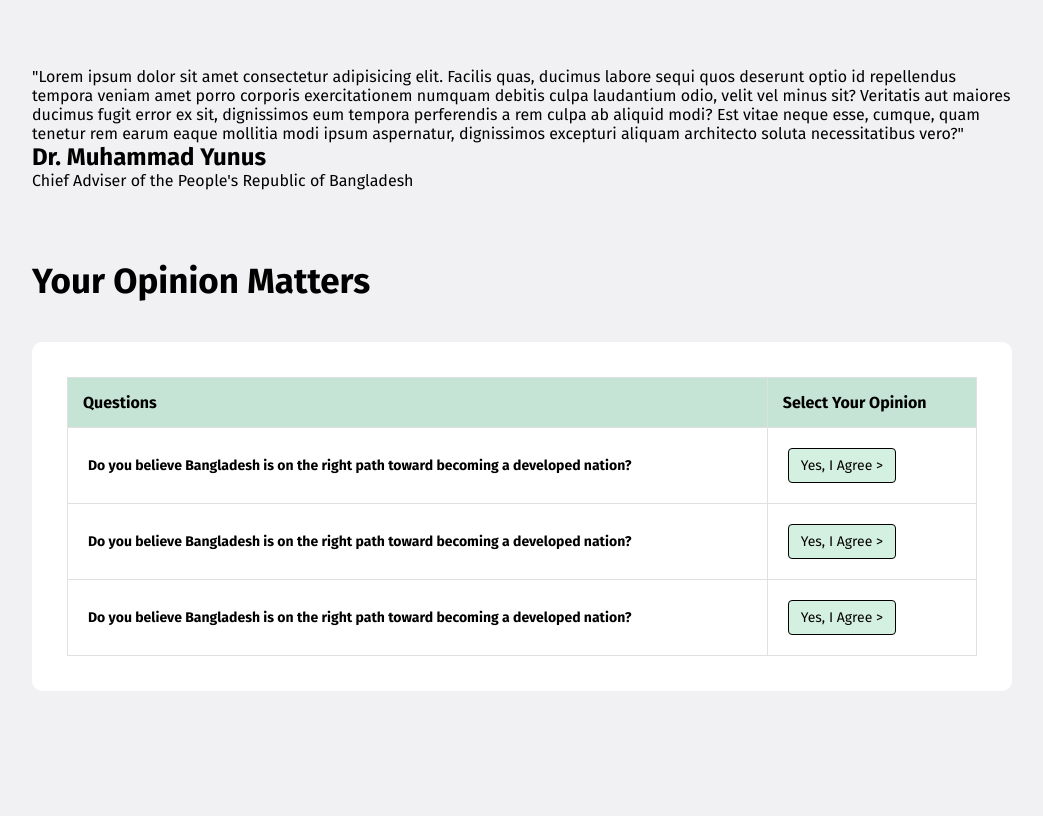
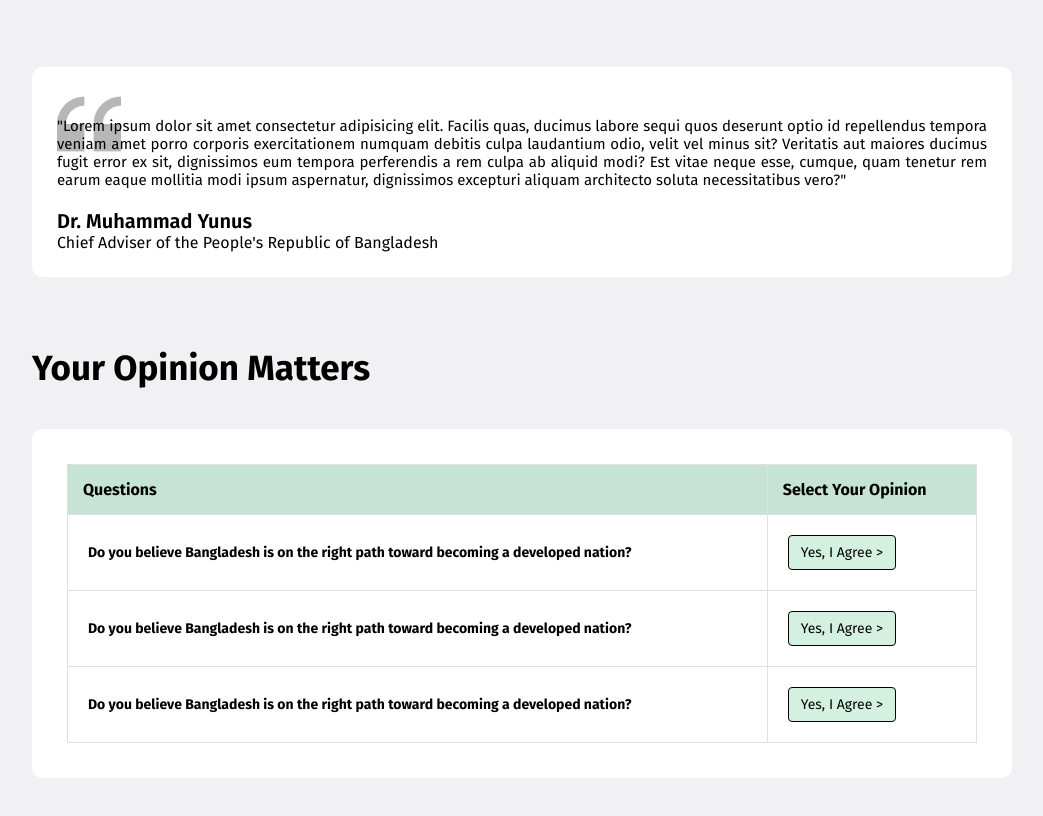
Before and after one commit to Riyadh435/Assignment1, a plain HTML site: page index.html in a window 1280 px wide. Shown: the part 1544-2360 px from the top of the page, without its empty margins (118-1161 px from the left). Before the commit the page ends 2305 px from the top, so only its background shows below. Drawn offline with Linux system fonts and the light colour scheme.

Commit message:
second commit

```diff
--- a/index.html
+++ b/index.html
@@ -20,7 +20,7 @@
         <button class="btn-2">Explore New Bangladesh</button>
       </div>
       <div class="image">
-        <img src="/assets/hero.png" alt="" />
+        <img src="./assets/hero.png" alt="" />
       </div>
     </section>
     <section class="banner2 nm">
@@ -100,10 +100,12 @@
       </div>
     </section>
     <section class="banner4 nm">
-        <p>"Lorem ipsum dolor sit amet consectetur adipisicing elit. Facilis quas, ducimus labore sequi quos deserunt optio id repellendus tempora veniam amet porro corporis exercitationem numquam debitis culpa laudantium odio, velit vel minus sit? Veritatis aut maiores ducimus fugit error ex sit, dignissimos eum tempora perferendis a rem culpa ab aliquid modi? Est vitae neque esse, cumque, quam tenetur rem earum eaque mollitia modi ipsum aspernatur, dignissimos excepturi aliquam architecto soluta necessitatibus vero?"</p>
 
+        <div class="des">
+        <p class="p1">"Lorem ipsum dolor sit amet consectetur adipisicing elit. Facilis quas, ducimus labore sequi quos deserunt optio id repellendus tempora veniam amet porro corporis exercitationem numquam debitis culpa laudantium odio, velit vel minus sit? Veritatis aut maiores ducimus fugit error ex sit, dignissimos eum tempora perferendis a rem culpa ab aliquid modi? Est vitae neque esse, cumque, quam tenetur rem earum eaque mollitia modi ipsum aspernatur, dignissimos excepturi aliquam architecto soluta necessitatibus vero?"</p>
+    </div>
         <h2>Dr. Muhammad Yunus</h2>
-        <p>Chief Adviser of the People's Republic of Bangladesh</p>
+        <p class="p2">Chief Adviser of the People's Republic of Bangladesh</p>
     </section>
     <section class="banner5 nm">
         <h1 class="nm-t">Your Opinion Matters</h1>
--- a/styles/style.css
+++ b/styles/style.css
@@ -185,10 +185,33 @@
 
 
 /* Banner 4 remeaning */
-.banner5{
+.banner4{
+    background: #ffffff;
+
+    padding: 25px;
     display: flex;
     flex-direction: column;
-    gap: 20px;
+    border-radius: 10px;
+}
+
+.banner4 .des{
+    background-image: url('../assets/quote-bg.png');
+    background-repeat: no-repeat;
+}
+
+.banner4 .des .p1{
+    font-size: 15px;
+    padding-top:25px;
+    text-align: justify;
+}
+.banner4 h2{
+    padding-top: 20px;
+    font-size:20px;
+    font-weight: 550;
+}
+.banner4 .des .p2{
+    padding-top:15px;
+    text-align: justify;
 }
 
 
@@ -198,9 +221,12 @@
 
 
 
-
-
 /* Banner 5 */
+.banner5{
+    display: flex;
+    flex-direction: column;
+    gap: 20px;
+}
 .table-container {
     padding: 35px;
     background-color: #ffffff;
```
